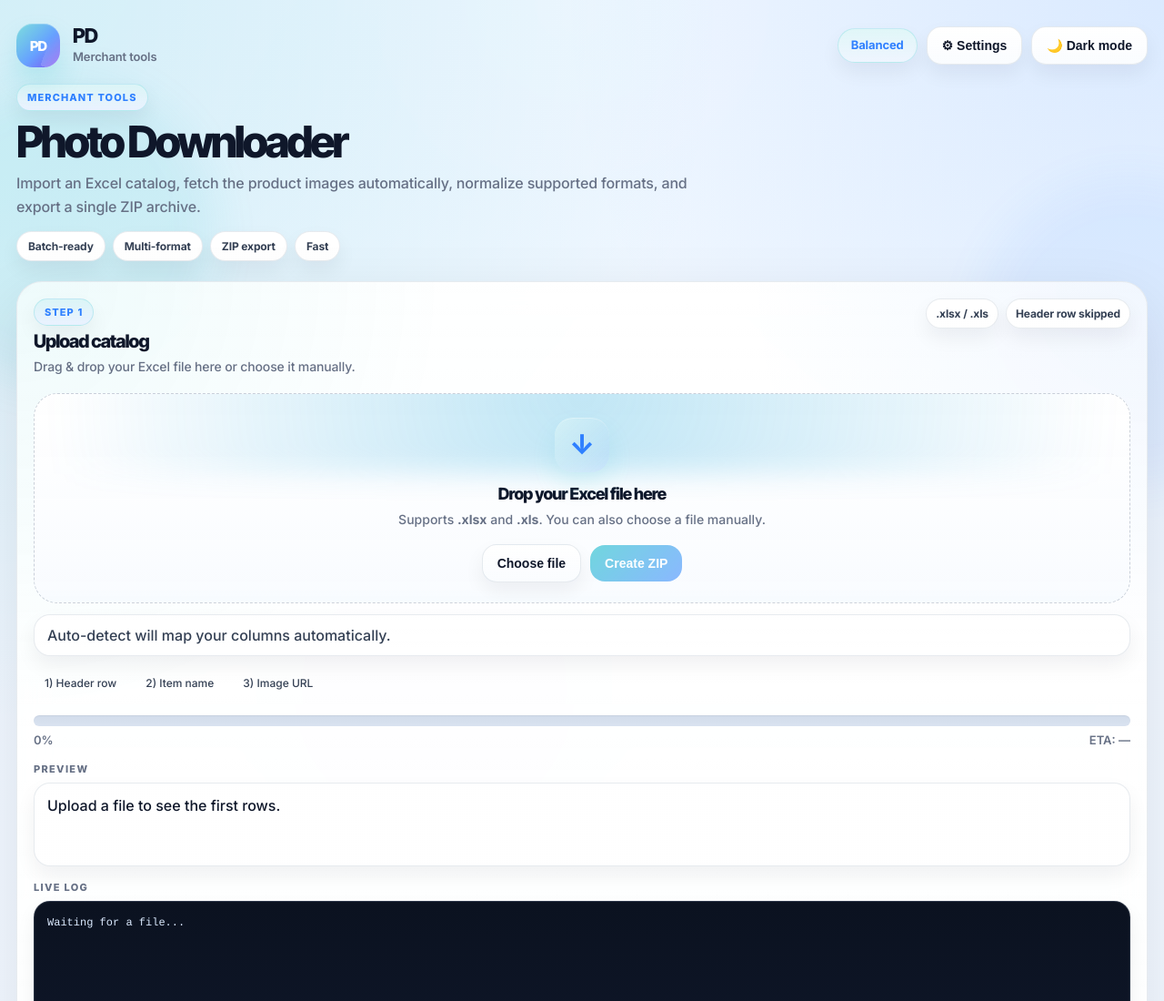
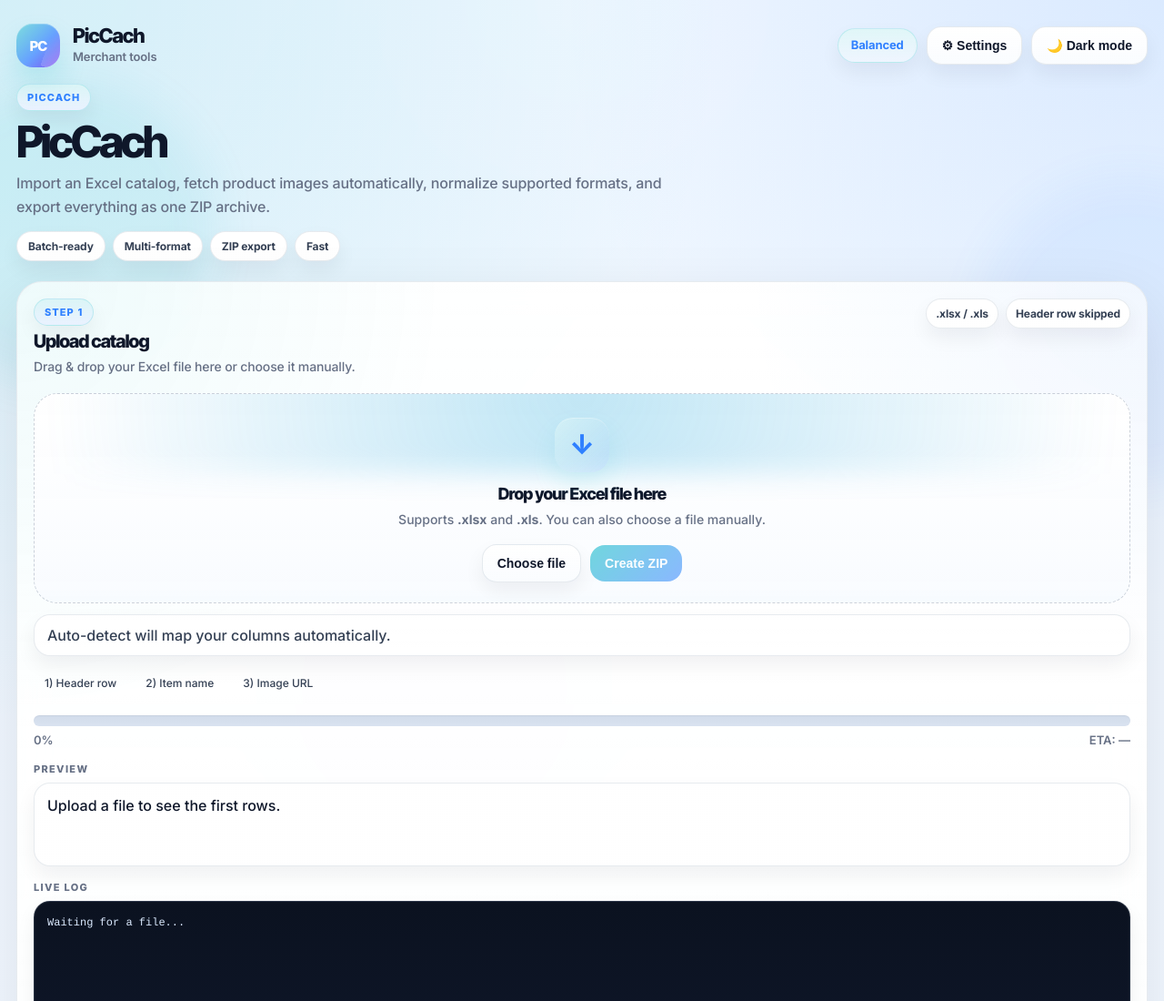
Before and after one commit to luch330/photo-downloader-pro, a website: page public/index.html in a window 1280 px wide. Shown: the top 1100 px of the page at 91% size. Drawn offline with Linux system fonts and the light colour scheme.

Commit message:
Update index.html

```diff
--- a/public/index.html
+++ b/public/index.html
@@ -5,7 +5,7 @@
   <meta name="viewport" content="width=device-width, initial-scale=1.0" />
   <meta name="color-scheme" content="light dark" />
   <meta name="theme-color" content="#dcecff" />
-  <title>PD Merchant Tools</title>
+  <title>PicCach Merchant Tools</title>
 
   <link
     rel="icon"
@@ -20,9 +20,9 @@
   <div class="app-shell">
     <header class="topbar">
       <div class="brand-wrap">
-        <div class="brand-mark" aria-hidden="true">PD</div>
+        <div class="brand-mark" aria-hidden="true">PC</div>
         <div>
-          <div class="brand-name">PD</div>
+          <div class="brand-name">PicCach</div>
           <div class="brand-sub">Merchant tools</div>
         </div>
       </div>
@@ -36,11 +36,11 @@
 
     <section class="hero">
       <div class="hero-copy-wrap">
-        <div class="eyebrow">Merchant tools</div>
-        <h1>Photo Downloader</h1>
+        <div class="eyebrow">PicCach</div>
+        <h1>PicCach</h1>
         <p class="hero-copy">
-          Import an Excel catalog, fetch the product images automatically, normalize supported formats,
-          and export a single ZIP archive.
+          Import an Excel catalog, fetch product images automatically, normalize supported formats,
+          and export everything as one ZIP archive.
         </p>
 
         <div class="hero-pills">
```
